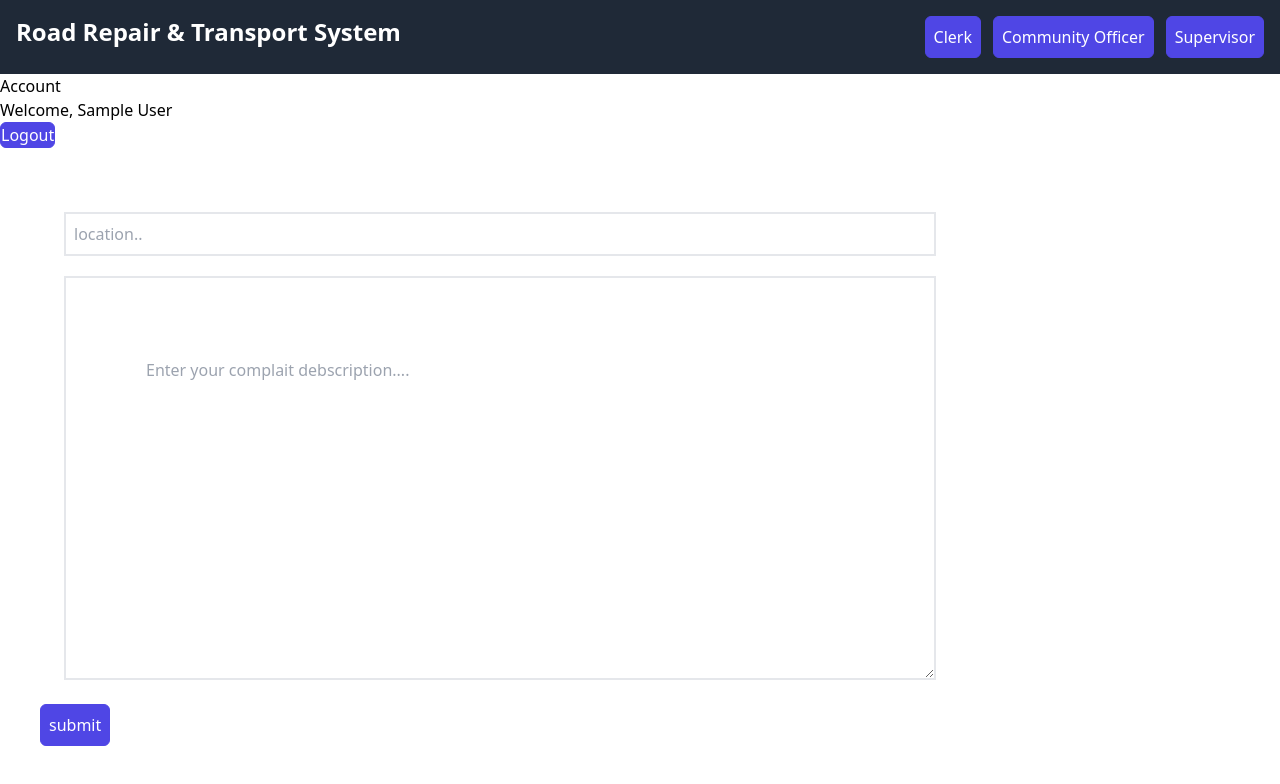
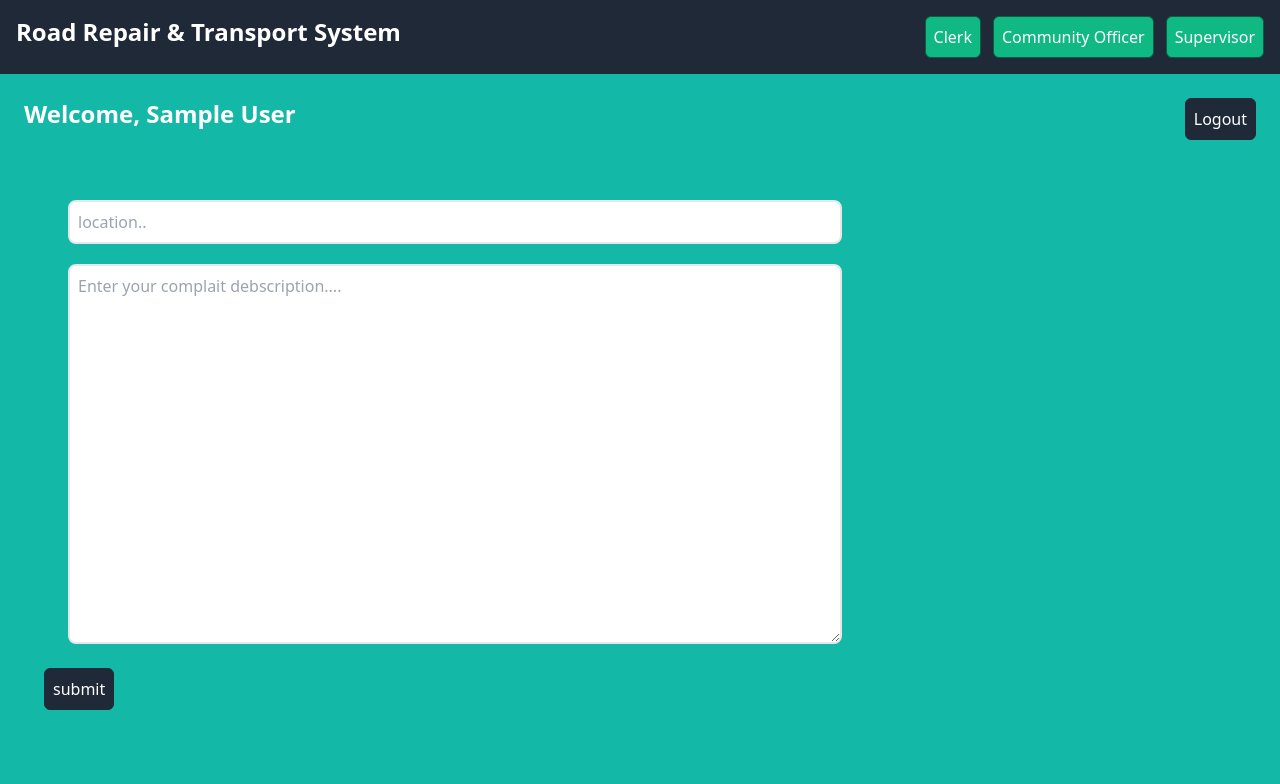
Before and after one commit to itsgreddy/Road-Repair-Tranport-System, a React (Create React App) app in the folder rrts/: page /clerkmain in a window 1280 px wide. Shown: the top 784 px of the page. Built offline with nearby package versions, Linux system fonts and the light colour scheme; no server answers; sample sign-in values are in the browser's storage.

Commit message:
Necessary CSS

```diff
--- a/rrts/src/components/Navbar.jsx
+++ b/rrts/src/components/Navbar.jsx
@@ -21,13 +21,19 @@ const Navbar = () => {
         </h1>
         <div className="flex gap-3 ">
           <Link to="/clerk">
-          <button className="p-2" >Clerk</button>
+            <button className="bg-emerald-500 p-2 border border-emerald-800">
+              Clerk
+            </button>
           </Link>
           <Link to="/officer">
-          <button className="p-2" >Community Officer</button>
+            <button className="bg-emerald-500 p-2 border border-emerald-800">
+              Community Officer
+            </button>
           </Link>
           <Link to="/supervisor">
-          <button className="p-2" >Supervisor</button>
+            <button className="bg-emerald-500 p-2 border border-emerald-800">
+              Supervisor
+            </button>
           </Link>
         </div>
         {/* {user?.displayName ? (
--- a/rrts/src/pages/Clerk/Clerk.jsx
+++ b/rrts/src/pages/Clerk/Clerk.jsx
@@ -14,13 +14,24 @@ const Clerk = () => {
   };
 
   return (
-    <div className="">
-      <h1>Clerk</h1>
-      {user?.displayName ? (
-        <button onClick={handleSignOut}>LogOut</button>
-      ) : (
-        <Link to="/clerksignin">Sign Up</Link>
-      )}
+    <div className="p-4">
+      <h1 className="flex justify-center h-20 items-center font-bold text-3x1">
+        Clerk
+      </h1>
+      <div className="flex justify-center h-55 items-center">
+        {user?.displayName ? (
+          <button className="p-3 font-bold text-3x1" onClick={handleSignOut}>
+            LogOut
+          </button>
+        ) : (
+          <Link
+            className="bg-emerald-500 rounded p-3 text-white font-bold text 5x1"
+            to="/clerksignin"
+          >
+            Sign Up
+          </Link>
+        )}
+      </div>
     </div>
   );
 };
--- a/rrts/src/pages/Clerk/Main.jsx
+++ b/rrts/src/pages/Clerk/Main.jsx
@@ -42,37 +42,40 @@ const Account = () => {
   };
 
   return (
-    <div className="">
-      <h1 className="">Account</h1>
-      <div>
-        <p>Welcome, {user?.displayName}</p>
+    <div className="p-4 h-screen bg-teal-500">
+      <div className="flex p-2 rounded justify-between text-white">
+        <div className="text-2xl font-bold">
+          <p>Welcome, {user?.displayName}</p>
+        </div>
+        <button
+          onClick={handleSignOut}
+          className="p-2 bg-gray-800 border border-gray-800"
+        >
+          Logout
+        </button>
       </div>
-      <button onClick={handleSignOut} className="">
-        Logout
-      </button>
-
-      <div className="p-10  flex flex-col items-start ">
+      <div className="p-7 flex flex-col items-start">
         <div className="flex flex-col justify-around space-y-5 p-6">
           <input
-            className="border-2 border-solid p-2"
+            className="border-2 border-solid p-2 rounded-lg"
             type="text"
             id="loc-box"
             placeholder="location.."
             onChange={(e) => setLocation(e.target.value)}
           />
           <textarea
-            rows="10"
-            cols="75"
+            rows="15"
+            cols="80"
             id="text-box"
             placeholder="Enter your complait debscription...."
-            className="p-20 border-2 border-solid"
+            className="p-2 border-2 border-solid rounded-lg"
             onChange={(e) => setDescription(e.target.value)}
           ></textarea>
-          {/* <input className='border-2 border-solid p-2' type="number" placeholder='materials_number..' onChange={(e)=>setMatenum(e.target.value)}/>
-        <input className='border-2 border-solid p-2' type="number" placeholder='priority..' onChange={(e)=>setPrioritynum(e.target.value)} />
-        <input className='border-2 border-solid p-2' type="number" placeholder='workers_number..' onChange={(e)=>setWorkernum(e.target.value)}/> */}
         </div>
-        <button className="p-2" onClick={submitToDb}>
+        <button
+          className="p-2 bg-gray-800 flex justify-center items-center border border-gray-800"
+          onClick={submitToDb}
+        >
           submit
         </button>
       </div>
--- a/rrts/src/pages/Officer/Main.jsx
+++ b/rrts/src/pages/Officer/Main.jsx
@@ -5,16 +5,15 @@ import { getDoc, doc, updateDoc } from "firebase/firestore";
 // import { async } from '@firebase/util';
 
 const Account = () => {
+  const { logOut, user } = UserAuth();
 
-  const {logOut, user} = UserAuth();
-
-  const handleSignOut = async() => {
-    try{
-        await logOut()
+  const handleSignOut = async () => {
+    try {
+      await logOut();
     } catch (error) {
-        console.log(error)
+      console.log(error);
     }
-  }
+  };
 
   const [inventory, setInventory] = useState({});
   const [workers, setWorkers] = useState(0);
@@ -45,17 +44,18 @@ const Account = () => {
 
   useEffect(() => {
     getInventory();
-  },[]);
+  }, []);
 
   return (
-    <div className=''>
-      <h1 className=''>Account</h1>
-      <div>
+    <div className="p-4 h-screen space-y-3 bg-teal-500">
+      <div className="flex p-4 rounded justify-between  text-white">
+        <div className=" font-bold text-2xl">
           <p>Welcome, {user?.displayName}</p>
         </div>
-      <button onClick={handleSignOut} className=''>
+        <button onClick={handleSignOut} className="p-2 bg-gray-800 border border-gray-800">
           Logout
         </button>
+      </div>
 
       <div className="p-6 flex flex-col items-center">
         <div className="flex px-6 space-x-28">
@@ -81,7 +81,7 @@ const Account = () => {
             className="border-2 border-solid p-2"
             onChange={(e) => setMaterials(e.target.value)}
           />
-        <button className="p-2" onClick={update}>
+          <button className="p-2 bg-gray-800 border border-gray-800" onClick={update}>
             Update
           </button>
         </div>
--- a/rrts/src/pages/Officer/Officer.jsx
+++ b/rrts/src/pages/Officer/Officer.jsx
@@ -1,30 +1,39 @@
-import React from 'react'
+import React from "react";
 import { Link } from "react-router-dom";
 import { UserAuth } from "../../context/context";
 
 const Officer = () => {
+  const { user, logOut } = UserAuth();
 
-  const {user, logOut} = UserAuth()
-
-  const handleSignOut = async() => {
-      try{
-          await logOut()
-      } catch (error) {
-          console.log(error)
-      }
-  }
+  const handleSignOut = async () => {
+    try {
+      await logOut();
+    } catch (error) {
+      console.log(error);
+    }
+  };
 
   return (
-    <div className="">
-      <h1>Officer</h1>
-      {user?.displayName ? (
-            <button onClick={handleSignOut}>Log Out</button>
-            ) : (
-                <Link to='/officersignin'>Sign Up</Link>
-            )}
+    <div className="p-4">
+      <h1 className="flex justify-center h-20 items-center font-bold text-3x1">
+        Community Officer
+      </h1>
+      <div className="flex justify-center h-55 items-center">
+        {user?.displayName ? (
+          <button className="p-3 font-bold text-3x1" onClick={handleSignOut}>
+            LogOut
+          </button>
+        ) : (
+          <Link
+            className="bg-emerald-500 rounded p-3 text-white font-bold text 5x1"
+            to="/officersignin"
+          >
+            Sign Up
+          </Link>
+        )}
+      </div>
     </div>
+  );
+};
 
-  )
-}
-
-export default Officer
+export default Officer;
--- a/rrts/src/pages/Supervisor/Main.jsx
+++ b/rrts/src/pages/Supervisor/Main.jsx
@@ -1,5 +1,5 @@
 import React, { useEffect, useState } from "react";
-import { UserAuth } from '../../context/context';
+import { UserAuth } from "../../context/context";
 import { db } from "../../firebase";
 import {
   getDocs,
@@ -10,16 +10,15 @@ import {
 } from "firebase/firestore";
 
 const Account = () => {
+  const { logOut, user } = UserAuth();
 
-  const {logOut, user} = UserAuth();
-
-  const handleSignOut = async() => {
-    try{
-        await logOut()
+  const handleSignOut = async () => {
+    try {
+      await logOut();
     } catch (error) {
-        console.log(error)
+      console.log(error);
     }
-  }
+  };
 
   const [complaintsList, setcomplaintsList] = useState([]);
   const [matenum, setMatenum] = useState(0);
@@ -57,39 +56,47 @@ const Account = () => {
         workers_required: workernum,
         completeStatus: isComplete,
       });
-      setPrioritynum(0);setMatenum(0);setWorkernum(0);setIsComplete(false);
+      setPrioritynum(0);
+      setMatenum(0);
+      setWorkernum(0);
+      setIsComplete(false);
       getComplaintsList();
     } catch (error) {
-      console.error(error)
+      console.error(error);
     }
   };
 
   useEffect(() => {
     getComplaintsList();
-  },[]);
+  }, []);
 
   return (
-    <div className=''>
-      <h1 className=''>Account</h1>
-      <div>
+    <div className=" bg-teal-500">
+      <div className="p-4 space-y-3">
+        <div className="flex p-4 rounded justify-between text-white">
+          <div className="text-2xl font-bold ">
             <p>Welcome, {user?.displayName}</p>
           </div>
-      <button onClick={handleSignOut} className=''>
+          <button
+            onClick={handleSignOut}
+            className="p-2 bg-gray-800 border border-gray-800"
+          >
             Logout
           </button>
+        </div>
 
+        <div className="">
+          {complaintsList.map((complain) => (
+            <div className="p-6 bg-teal-900 my-3 text-white rounded">
               <div>
-      {complaintsList.map((complain) => (
-        <div className="p-6 ">
-          <div>
-            <h1 className="font-bold" >Location: </h1>
+                <h1 className="font-bold">Location: </h1>
                 <h1> {complain.location}</h1>
                 <br />
-            <h1 className="font-bold" >Description: </h1>
+                <h1 className="font-bold">Description: </h1>
                 <p className="py-4"> {complain.description}</p>
                 <div className="flex justify-start space-x-12">
-              <div >
-                <span className="font-bold" >Material Required: </span>
+                  <div>
+                    <span className="font-bold">Material Required: </span>
                     <span>{complain.material_required}</span>
                   </div>
                   <div>
@@ -100,42 +107,63 @@ const Account = () => {
                     <span className="font-bold">Workers Required: </span>
                     <span>{complain.workers_required}</span>
                   </div>
+                  <div>
+                    <span className="font-bold">Complete Status: </span>
+                    <span>{String(complain.completeStatus)}</span>
+                  </div>
                 </div>
               </div>
               <div className="space-x-2 space-y-2">
                 <input
-              className="border-2 border-solid p-2"
+                  className="border-2 border-solid p-2 rounded text-black"
                   type="number"
                   id="matin-id"
                   placeholder="materials_number.."
+                  // value={matenum}
                   onChange={(e) => setMatenum(e.target.value)}
                 />
                 <input
-              className="border-2 border-solid p-2"
+                  className="border-2 border-solid p-2 rounded text-black"
                   type="number"
                   id="priin-id"
                   placeholder="priority.."
+                  // value={prioritynum}
                   onChange={(e) => setPrioritynum(e.target.value)}
                 />
                 <input
-              className="border-2 border-solid p-2 rounded"
+                  className="border-2 border-solid p-2 rounded text-black"
                   type="number"
                   id="worin-id"
                   placeholder="workers_number.."
+                  // value={workernum}
                   onChange={(e) => setWorkernum(e.target.value)}
                 />
                 <input
                   className="border-2 border-solid p-2 rounded"
                   type="checkbox"
+                  // value={isComplete}
                   onChange={(e) => setIsComplete(e.target.checked)}
                 />
-            <label className="border-2 border-solid p-2 rounded">Is Complete</label>
-            <button className="p-2 " onClick={() => updatedata(complain.id)}>Update</button>
+                <label className="border-2 border-solid p-2 rounded">
+                  Is Complete
+                </label>
+                <button
+                  className="p-2 bg-gray-800 border border-gray-800"
+                  onClick={() => updatedata(complain.id)}
+                >
+                  Update
+                </button>
                 <br />
-            <button className="p-2 " onClick={() => deletedata(complain.id)}>delete</button>
+                <button
+                  className="p-2 bg-gray-800 border border-gray-800"
+                  onClick={() => deletedata(complain.id)}
+                >
+                  delete
+                </button>
               </div>
             </div>
           ))}
+        </div>
       </div>
     </div>
   );
--- a/rrts/src/pages/Supervisor/Supervisor.jsx
+++ b/rrts/src/pages/Supervisor/Supervisor.jsx
@@ -1,30 +1,39 @@
-import React from 'react'
+import React from "react";
 import { Link } from "react-router-dom";
 import { UserAuth } from "../../context/context";
 
-const Supervisor = () => {
+const Officer = () => {
+  const { user, logOut } = UserAuth();
 
-  const {user, logOut} = UserAuth()
-
-  const handleSignOut = async() => {
-      try{
-          await logOut()
-      } catch (error) {
-          console.log(error)
-      }
-  }
+  const handleSignOut = async () => {
+    try {
+      await logOut();
+    } catch (error) {
+      console.log(error);
+    }
+  };
 
   return (
-    <div className="">
-      <h1>Supervisor</h1>
-      {user?.displayName ? (
-            <button onClick={handleSignOut}>Log Out</button>
-            ) : (
-                <Link to='/supervisorsignin'>Sign Up</Link>
-            )}
+    <div className="p-4">
+      <h1 className="flex justify-center h-20 items-center font-bold text-3x1">
+        Supervisor
+      </h1>
+      <div className="flex justify-center h-55 items-center">
+        {user?.displayName ? (
+          <button className="p-3 font-bold text-3x1" onClick={handleSignOut}>
+            LogOut
+          </button>
+        ) : (
+          <Link
+            className="bg-emerald-500 rounded p-3 text-white font-bold text 5x1"
+            to="/supervisorsignin"
+          >
+            Sign Up
+          </Link>
+        )}
+      </div>
     </div>
+  );
+};
 
-  )
-}
-
-export default Supervisor
+export default Officer;
```
Also changed, not shown: rrts/src/pages/Home.jsx (+5 -3 lines). Lines whose indentation alone changed are shown as unchanged.
